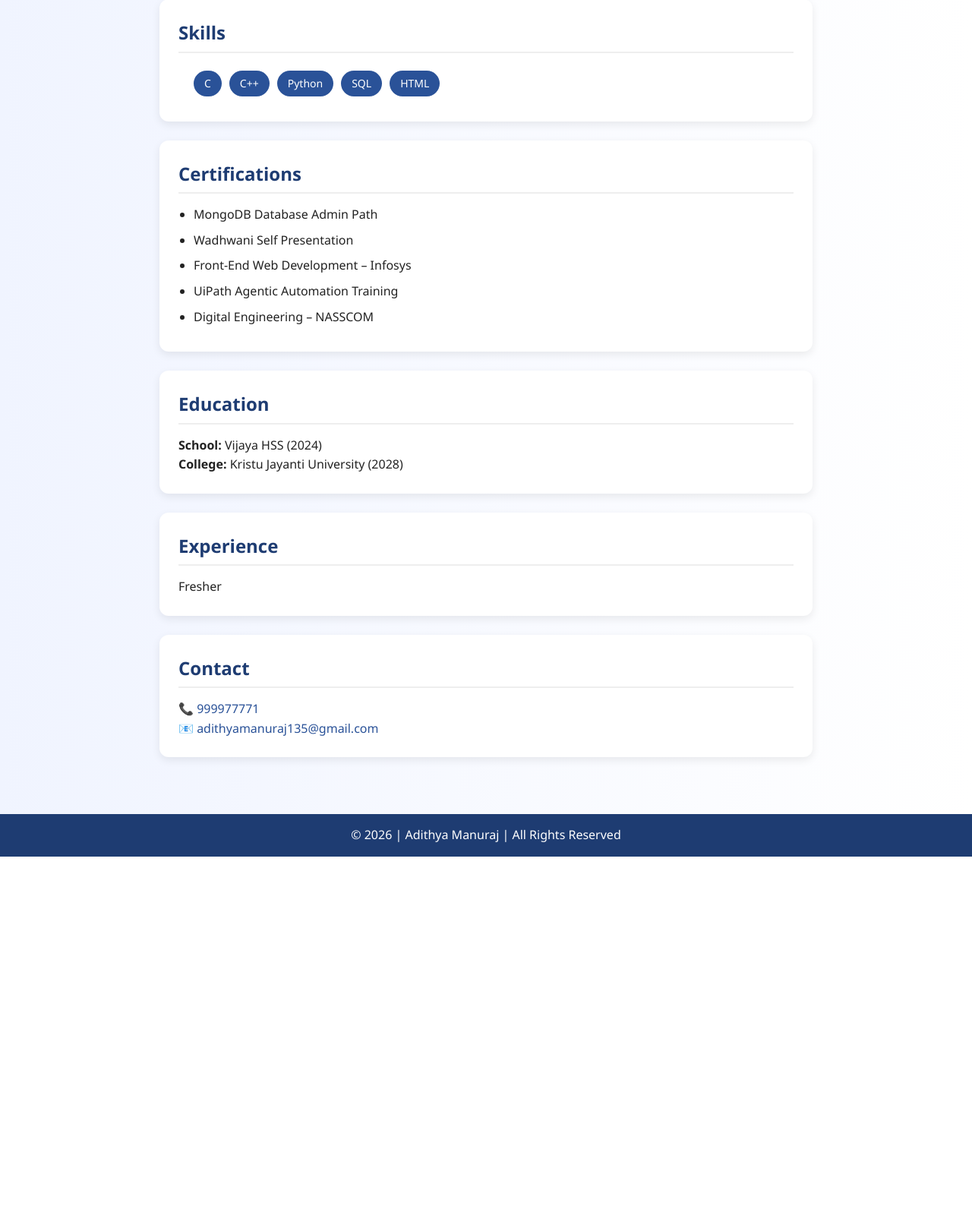
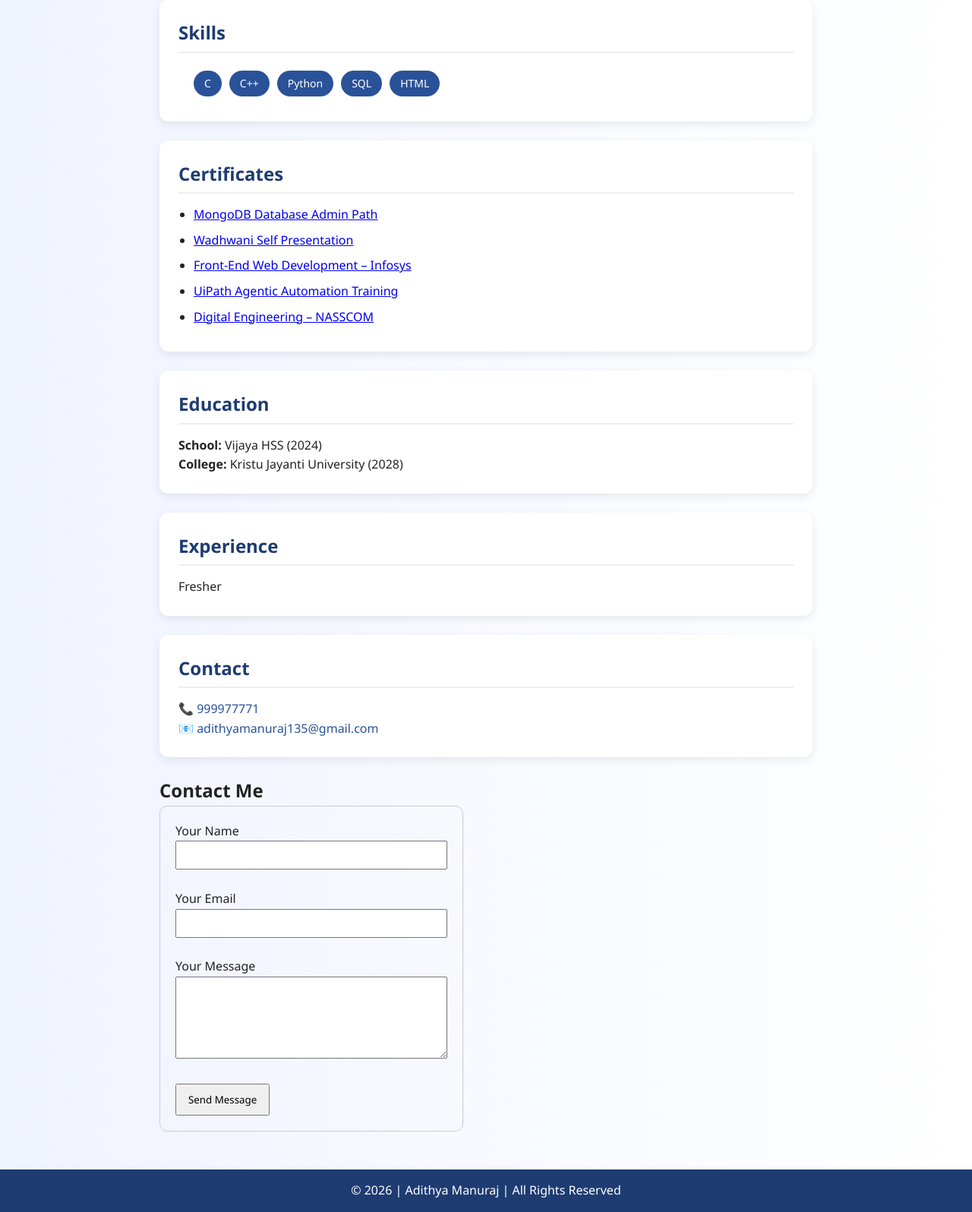
Before and after one commit to adithyamanuraj135/my_project, a Flask app: page / in a window 1280 px wide. Shown: the part 589-2185 px from the top of the page at 76% size. Before the commit the page ends 1717 px from the top, so only its background shows below. Run offline with Flask 3, Linux system fonts and the light colour scheme; data comes from the database, SQL or seed files in the repository; both versions use the stored data as it was after the commit.

Commit message:
certificate files done

```diff
--- a/app.py
+++ b/app.py
@@ -1,8 +1,8 @@
-from flask import Flask, render_template
+from flask import Flask, render_template, request, redirect
 import sqlite3
+from datetime import datetime
 
 app = Flask(__name__)
-
 DB_NAME = "portfolio.db"
 
 
@@ -26,9 +26,19 @@ def init_db():
         )
     """)
 
-    # Insert Default Data
+    # Enquiry Table
+    cursor.execute("""
+        CREATE TABLE IF NOT EXISTS enquiries (
+            id INTEGER PRIMARY KEY AUTOINCREMENT,
+            name TEXT NOT NULL,
+            email TEXT NOT NULL,
+            message TEXT NOT NULL,
+            submitted_at TEXT NOT NULL
+        )
+    """)
+
+    # Insert Default Profile Data (only if empty)
     cursor.execute("SELECT COUNT(*) FROM profile")
-
     if cursor.fetchone()[0] == 0:
         cursor.execute("""
             INSERT INTO profile (name, title, about)
@@ -50,7 +60,6 @@ init_db()
 # -------------------- HOME ROUTE --------------------
 @app.route("/")
 def home():
-
     conn = get_db()
     cursor = conn.cursor()
 
@@ -61,22 +70,12 @@ def home():
 
     return render_template(
         "index.html",
-
-        # Profile
         name=profile[0],
         title=profile[1],
         about=profile[2],
-
-        # Contact
         phone="999977771",
         email="adithyamanuraj135@gmail.com",
-
-        # Skills
-        skills=[
-            "C", "C++", "Python", "SQL", "HTML"
-        ],
-
-        # Certifications
+        skills=["C", "C++", "Python", "SQL", "HTML"],
         certificates=[
             "MongoDB Database Admin Path",
             "Wadhwani Self Presentation",
@@ -84,14 +83,32 @@ def home():
             "UiPath Agentic Automation Training",
             "Digital Engineering – NASSCOM"
         ],
-
-        # Education
         school="Vijaya HSS (2024)",
         college="Kristu Jayanti University (2028)",
-
-        # Experience
         experience="Fresher"
     )
+
+
+# -------------------- ENQUIRY ROUTE --------------------
+@app.route("/enquiry", methods=["POST"])
+def enquiry():
+    name = request.form.get("name")
+    email = request.form.get("email")
+    message = request.form.get("message")
+    submitted_at = datetime.now().strftime("%d-%m-%Y %H:%M:%S")
+
+    conn = get_db()
+    cursor = conn.cursor()
+
+    cursor.execute(
+        "INSERT INTO enquiries (name, email, message, submitted_at) VALUES (?, ?, ?, ?)",
+        (name, email, message, submitted_at)
+    )
+
+    conn.commit()
+    conn.close()
+
+    return redirect("/")
 
 
 # -------------------- RUN APP --------------------
--- a/templates/index.html
+++ b/templates/index.html
@@ -49,15 +49,43 @@
 
 
     <!-- Certifications -->
-    <section>
-        <h2>Certifications</h2>
+<section>
 
-        <ul>
-            {% for cert in certificates %}
-            <li>{{ cert }}</li>
-            {% endfor %}
-        </ul>
-    </section>
+    <h2>Certificates</h2>
+
+<ul>
+  <li>
+    <a href="https://drive.google.com/file/d/1JjlWrd5rA2bx_NpELNMq4li8AF1YNOip/view?usp=drivesdk" target="_blank">
+      MongoDB Database Admin Path
+    </a>
+  </li>
+
+  <li>
+    <a href="https://drive.google.com/file/d/1RW6a81x5E7CNSazZESFJNQ3KMm93Ogk2/view?usp=drivesdk" target="_blank">
+      Wadhwani Self Presentation
+    </a>
+  </li>
+
+  <li>
+    <a href="https://drive.google.com/file/d/1DLSlfD31T8zw_6bVJz49MZCWjT-eeYS2/view?usp=drivesdk" target="_blank">
+      Front-End Web Development – Infosys
+    </a>
+  </li>
+
+  <li>
+    <a href="https://drive.google.com/file/d/1wv22dvtmpHRXWjO3MFQR4AG-oqpoiHSf/view?usp=drivesdk" target="_blank">
+      UiPath Agentic Automation Training
+    </a>
+  </li>
+
+  <li>
+    <a href="https://drive.google.com/file/d/16k7s6ogYozYrr3V24x8LjlnR4OoVxp9g/view?usp=drivesdk" target="_blank">
+      Digital Engineering – NASSCOM
+    </a>
+  </li>
+</ul>
+</section>
+
 
 
     <!-- Education -->
@@ -89,6 +117,24 @@
             <a href="mailto:{{ email }}">{{ email }}</a>
         </p>
     </section>
+    <h2>Contact Me</h2>
+
+<div style="width:400px; padding:20px; border:1px solid #ccc; border-radius:10px;">
+    <form method="POST" action="/enquiry">
+
+        <label>Your Name</label><br>
+        <input type="text" name="name" required style="width:100%; padding:8px;"><br><br>
+
+        <label>Your Email</label><br>
+        <input type="email" name="email" required style="width:100%; padding:8px;"><br><br>
+
+        <label>Your Message</label><br>
+        <textarea name="message" rows="5" required style="width:100%; padding:8px;"></textarea><br><br>
+
+        <button type="submit" style="padding:10px 15px;">Send Message</button>
+
+    </form>
+</div>
 
 </main>
 
```
Also changed, not shown: portfolio.db.
